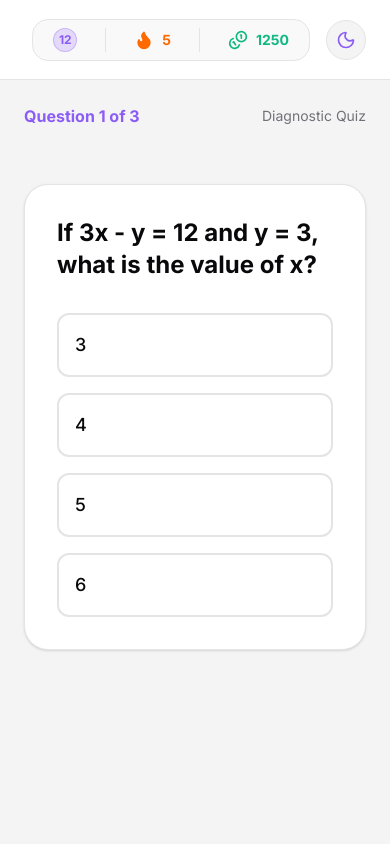
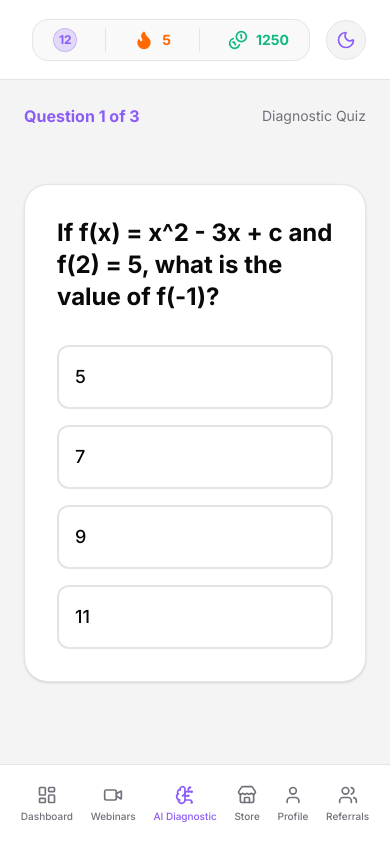
Before and after one commit to FLEXIBLEfarab/studybridge, a Next.js app: page /dashboard/diagnostic in a window 390 px wide. Built offline with nearby package versions, Linux system fonts and the light colour scheme.

Commit message:
Update features: wheel labels, mobile nav, harder questions, real score calculation

```diff
--- a/src/app/dashboard/diagnostic/page.tsx
+++ b/src/app/dashboard/diagnostic/page.tsx
@@ -8,21 +8,21 @@ import { FortuneWheel } from "@/components/FortuneWheel";
 const questions = [
   {
     id: 1,
-    question: "If 3x - y = 12 and y = 3, what is the value of x?",
-    options: ["3", "4", "5", "6"],
-    answer: "5",
+    question: "If f(x) = x^2 - 3x + c and f(2) = 5, what is the value of f(-1)?",
+    options: ["5", "7", "9", "11"],
+    answer: "11",
   },
   {
     id: 2,
-    question: "Which of the following is equivalent to (x^2 - 4) / (x - 2)?",
-    options: ["x - 2", "x + 2", "x^2", "x"],
-    answer: "x + 2",
+    question: "A line passes through (2, 5) and (6, 13). What is the y-intercept of the line?",
+    options: ["1", "2", "3", "4"],
+    answer: "1",
   },
   {
     id: 3,
-    question: "A store sells shirts for $20 each. If a customer buys 3 shirts, they get a 10% discount on the total. How much do they pay?",
-    options: ["$60", "$50", "$54", "$58"],
-    answer: "$54",
+    question: "In a right triangle, one angle measures x°, where sin(x°) = 4/5. What is the value of cos(90° - x°)?",
+    options: ["3/5", "4/5", "1", "0"],
+    answer: "4/5",
   },
 ];
 
@@ -43,6 +43,12 @@ export default function DiagnosticPage() {
     }
   };
 
+  const score = answers.reduce((acc, curr, idx) => {
+    return acc + (curr === questions[idx].answer ? 1 : 0);
+  }, 0);
+  const currentLevelPercentage = showResults ? Math.round((score / questions.length) * 100) : 0;
+  const gap = Math.max(0, 90 - currentLevelPercentage);
+
   if (showResults) {
     return (
       <div className="max-w-4xl mx-auto space-y-8 animate-in fade-in slide-in-from-bottom-4 duration-500">
@@ -60,13 +66,13 @@ export default function DiagnosticPage() {
               <div className="space-y-2">
                 <div className="flex justify-between font-medium">
                   <span className="text-muted-foreground">Your Current Level</span>
-                  <span className="text-red-500">35%</span>
+                  <span className={`${currentLevelPercentage >= 90 ? 'text-brand-green' : 'text-red-500'}`}>{currentLevelPercentage}%</span>
                 </div>
                 <div className="h-4 w-full bg-muted rounded-full overflow-hidden">
                   <motion.div
-                    className="h-full bg-red-500"
+                    className={`h-full ${currentLevelPercentage >= 90 ? 'bg-brand-green' : 'bg-red-500'}`}
                     initial={{ width: 0 }}
-                    animate={{ width: "35%" }}
+                    animate={{ width: `${currentLevelPercentage}%` }}
                     transition={{ duration: 1, delay: 0.2 }}
                   />
                 </div>
@@ -88,10 +94,17 @@ export default function DiagnosticPage() {
               </div>
 
               <div className="pt-4 border-t border-border">
-                <div className="flex items-center gap-3 text-orange-500 bg-orange-500/10 p-4 rounded-xl border border-orange-500/20">
-                  <AlertTriangle className="w-5 h-5 shrink-0" />
-                  <p className="text-sm font-medium">You have a 55% gap to close before the exam date.</p>
-                </div>
+                {gap > 0 ? (
+                  <div className="flex items-center gap-3 text-orange-500 bg-orange-500/10 p-4 rounded-xl border border-orange-500/20">
+                    <AlertTriangle className="w-5 h-5 shrink-0" />
+                    <p className="text-sm font-medium">You have a {gap}% gap to close before the exam date.</p>
+                  </div>
+                ) : (
+                  <div className="flex items-center gap-3 text-brand-green bg-brand-green/10 p-4 rounded-xl border border-brand-green/20">
+                    <Sparkles className="w-5 h-5 shrink-0" />
+                    <p className="text-sm font-medium">You are perfectly on track for your target! Keep it up.</p>
+                  </div>
+                )}
               </div>
             </div>
           </div>
--- a/src/app/dashboard/layout.tsx
+++ b/src/app/dashboard/layout.tsx
@@ -139,9 +139,29 @@ export default function DashboardLayout({
         </header>
 
         {/* Page Content */}
-        <div className="flex-1 overflow-y-auto p-6 lg:p-10">
+        <div className="flex-1 overflow-y-auto p-6 lg:p-10 pb-24 md:pb-6">
           {children}
         </div>
+
+        {/* Mobile Bottom Navigation */}
+        <nav className="md:hidden fixed bottom-0 left-0 right-0 bg-card border-t border-border flex items-center justify-around p-3 z-50">
+          {navItems.map((item) => {
+            const isActive = pathname === item.href;
+            const Icon = item.icon;
+            return (
+              <Link
+                key={item.href}
+                href={item.href}
+                className={`flex flex-col items-center gap-1 p-2 rounded-lg transition-all ${
+                  isActive ? "text-brand-purple" : "text-muted-foreground"
+                }`}
+              >
+                <Icon className="w-5 h-5" />
+                <span className="text-[10px] font-medium">{item.name}</span>
+              </Link>
+            );
+          })}
+        </nav>
       </main>
     </div>
   );
--- a/src/components/FortuneWheel.tsx
+++ b/src/components/FortuneWheel.tsx
@@ -102,8 +102,20 @@ export function FortuneWheel({ isOpen, onClose }: FortuneWheelProps) {
                           background: "conic-gradient(from 0deg, #8b5cf6 0deg 90deg, #10b981 90deg 180deg, #3b82f6 180deg 270deg, #f59e0b 270deg 360deg)"
                         }}
                       />
+                      {/* Prize Text */}
+                      {prizes.map((prize, i) => (
+                        <div
+                          key={i}
+                          className="absolute inset-0 flex items-center justify-center"
+                          style={{ transform: `rotate(${i * 90 + 45}deg)` }}
+                        >
+                          <span className="text-white font-bold text-[10px] w-1/2 text-right pr-4 drop-shadow-md">
+                            {prize}
+                          </span>
+                        </div>
+                      ))}
                       {/* Divider lines */}
-                      <div className="absolute inset-0 flex items-center justify-center">
+                      <div className="absolute inset-0 flex items-center justify-center pointer-events-none">
                         <div className="w-full h-1 bg-border/50 absolute rotate-[45deg]" />
                         <div className="w-full h-1 bg-border/50 absolute rotate-[135deg]" />
                       </div>
```
